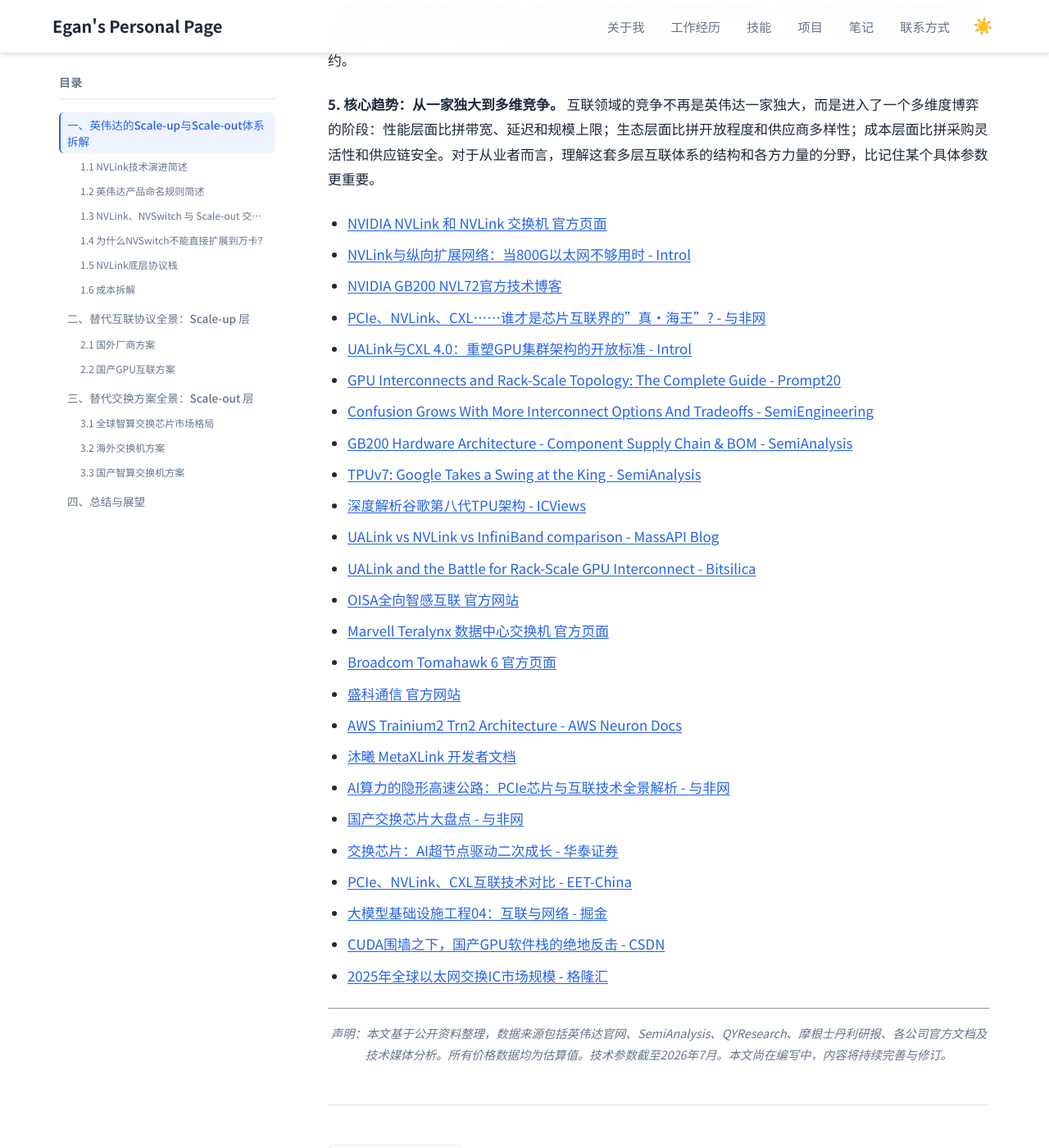
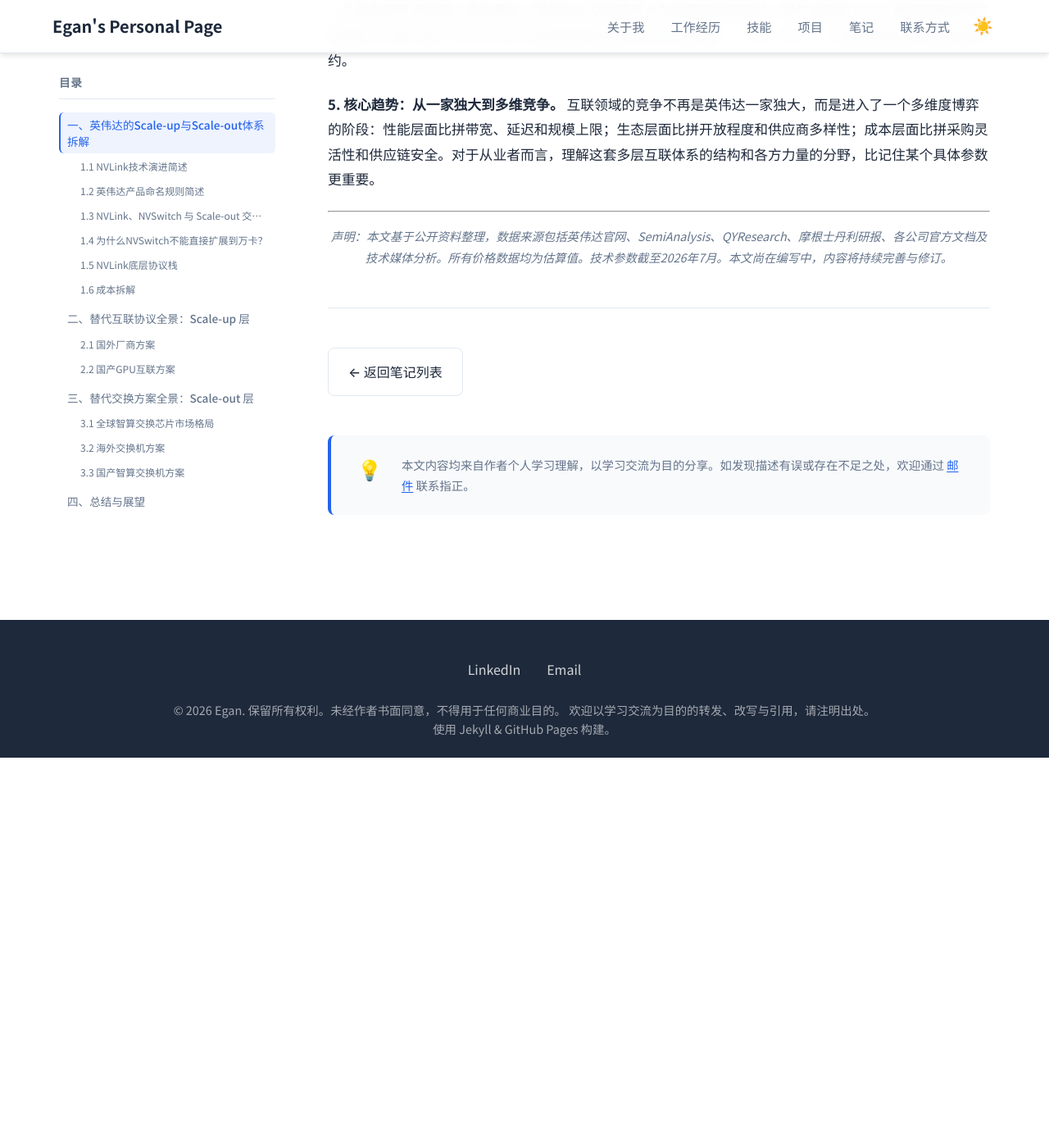
Before and after one commit to Lejun-Hu/Lejun-Hu.github.io, a Jekyll site: the page built from _notes/2026-7-12-GPU_Interconnect_Research.md, in a window 1280 px wide and 1400 px high, scrolled down 20942 px. Shown: the whole window at 82% size. Built offline with Jekyll 4.4.1, drawn with Linux system fonts in a browser that asks for light colours; after the commit the page ends 21866 px from its top, so only the background shows below that.

Commit message:
refine: 删除文末参考文献列表

```diff
--- a/_notes/2026-7-12-GPU_Interconnect_Research.md
+++ b/_notes/2026-7-12-GPU_Interconnect_Research.md
@@ -371,32 +371,6 @@ OISA 2.0 规范定义的开放 scale-up 交换标准，配套交换芯片由盛
 
 **5. 核心趋势：从一家独大到多维竞争。** 互联领域的竞争不再是英伟达一家独大，而是进入了一个多维度博弈的阶段：性能层面比拼带宽、延迟和规模上限；生态层面比拼开放程度和供应商多样性；成本层面比拼采购灵活性和供应链安全。对于从业者而言，理解这套多层互联体系的结构和各方力量的分野，比记住某个具体参数更重要。
 
-- [NVIDIA NVLink 和 NVLink 交换机 官方页面](https://www.nvidia.com/zh-cn/data-center/nvlink)
-- [NVLink与纵向扩展网络：当800G以太网不够用时 - Introl](https://introl.com/zh/blog/nvlink-scale-up-networking-gpu-interconnect-infrastructure-2025)
-- [NVIDIA GB200 NVL72官方技术博客](https://developer.nvidia.com/zh-cn/blog/nvidia-gb200-nvl72-delivers-trillion-parameter-llm-training-and-real-time-inference)
-- [PCIe、NVLink、CXL……谁才是芯片互联界的"真·海王"? - 与非网](https://m.eefocus.com/article/1992270.html)
-- [UALink与CXL 4.0：重塑GPU集群架构的开放标准 - Introl](https://introl.com/zh/blog/ualink-cxl-4-gpu-interconnect-memory-pooling-guide-2025)
-- [GPU Interconnects and Rack-Scale Topology: The Complete Guide - Prompt20](https://blog.prompt20.com/posts/nvlink-and-rack-scale-topology/)
-- [Confusion Grows With More Interconnect Options And Tradeoffs - SemiEngineering](https://semiengineering.com/confusion-grows-with-more-interconnect-options-and-tradeoffs/)
-- [GB200 Hardware Architecture - Component Supply Chain & BOM - SemiAnalysis](https://newsletter.semianalysis.com/p/gb200-hardware-architecture-and-component)
-- [TPUv7: Google Takes a Swing at the King - SemiAnalysis](https://newsletter.semianalysis.com/p/tpuv7-google-takes-a-swing-at-the)
-- [深度解析谷歌第八代TPU架构 - ICViews](https://www.icviews.cn/news/30613/7)
-- [UALink vs NVLink vs InfiniBand comparison - MassAPI Blog](https://blog.massapi.com/categories/interconnects/)
-- [UALink and the Battle for Rack-Scale GPU Interconnect - Bitsilica](https://bitsilica.com/ualink-and-the-battle-for-rack-scale-gpu-interconnect/)
-- [OISA全向智感互联 官方网站](https://www.oisa.org.cn/)
-- [Marvell Teralynx 数据中心交换机 官方页面](https://cn.marvell.com/products/data-center-switches.html)
-- [Broadcom Tomahawk 6 官方页面](https://www.broadcom.com/products/ethernet-connectivity/switching/strataxgs/bcm78910-series)
-- [盛科通信 官方网站](https://www.centec.com/)
-- [AWS Trainium2 Trn2 Architecture - AWS Neuron Docs](https://awsdocs-neuron.readthedocs-hosted.com/en/v2.26.1/about-neuron/arch/neuron-hardware/trn2-arch.html)
-- [沐曦 MetaXLink 开发者文档](https://developer.metax-tech.com/doc/101)
-- [AI算力的隐形高速公路：PCIe芯片与互联技术全景解析 - 与非网](https://m.eefocus.com/article/2027960.html)
-- [国产交换芯片大盘点 - 与非网](https://m.eefocus.com/article/2024370.html)
-- [交换芯片：AI超节点驱动二次成长 - 华泰证券](https://finance.sina.com.cn/wm/2026-05-24/doc-inhyyaqq6875917.shtml)
-- [PCIe、NVLink、CXL互联技术对比 - EET-China](https://www.eet-china.com/mp/a488295.html)
-- [大模型基础设施工程04：互联与网络 - 掘金](https://juejin.cn/post/7632354324076757046)
-- [CUDA围墙之下，国产GPU软件栈的绝地反击 - CSDN](https://blog.csdn.net/qq_42255328/article/details/160241953)
-- [2025年全球以太网交换IC市场规模 - 格隆汇](https://m.gelonghui.com/p/3381807)
-
 ---
 
 *声明：本文基于公开资料整理，数据来源包括英伟达官网、SemiAnalysis、QYResearch、摩根士丹利研报、各公司官方文档及技术媒体分析。所有价格数据均为估算值。技术参数截至2026年7月。本文尚在编写中，内容将持续完善与修订。*
```
